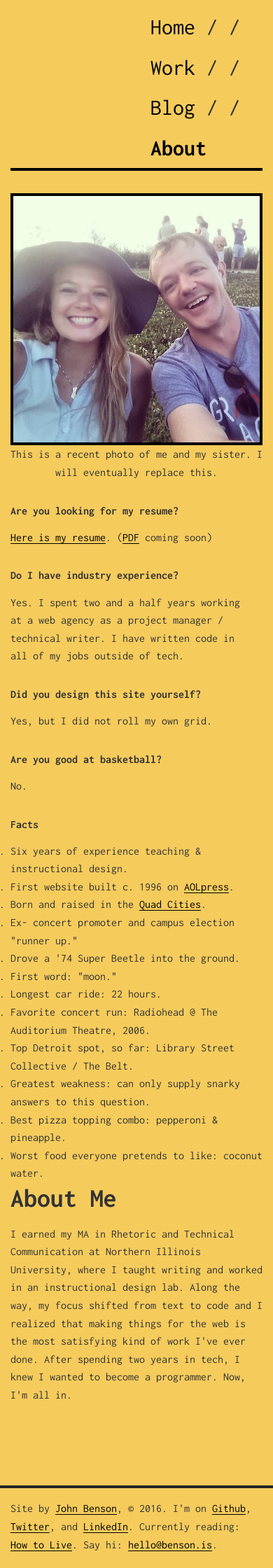
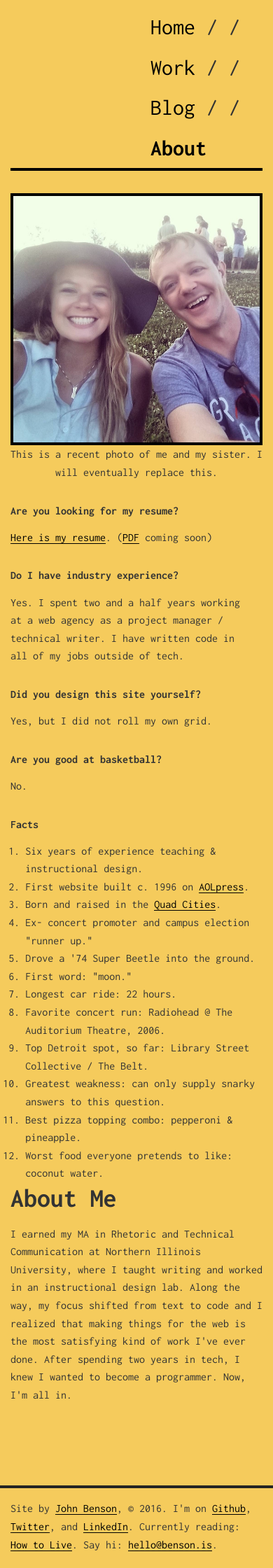
Before and after one commit to johnbenson/johnbenson.github.io, a Jekyll site: the page a-person/index.html, which Jekyll copies as it is, in a window 390 px wide. Shown: the part 388-2628 px from the top of the page at 70% size. Built offline with Jekyll 4.4.1, drawn with Linux system fonts in a browser that asks for light colours; nearby versions of some CDN libraries.

Commit message:
padding for lists on mobile

```diff
--- a/a-person/index.html
+++ b/a-person/index.html
@@ -54,7 +54,7 @@
         </div>
         <div class="col-md-3">
           <h5>Facts</h5>
-          <ol>
+          <ol class="facts">
             <li>Six years of experience teaching &amp; instructional design.</li>
             <li>First website built c. 1996 on <a href="https://en.wikipedia.org/wiki/AOLpress">AOLpress</a>.</li>
             <li>Born and raised in the <a href="https://en.wikipedia.org/wiki/Quad_Cities">Quad Cities</a>.</li>
--- a/css/style.css
+++ b/css/style.css
@@ -401,6 +401,10 @@ img.img-border {
     padding: 0.33em;
   }
 
+  .facts {
+    margin-left: 1.3333333333em;
+  }
+
   .post {
     padding: 1em;
   }
```
